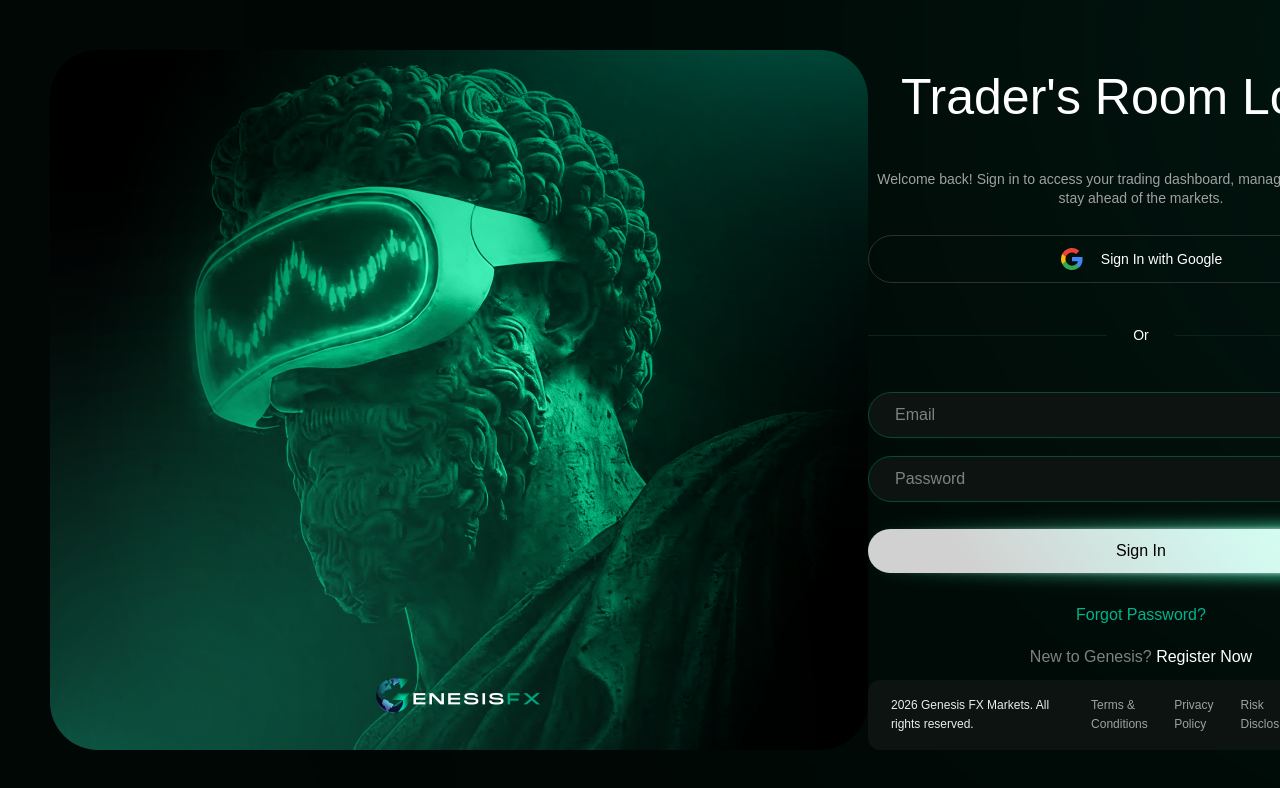
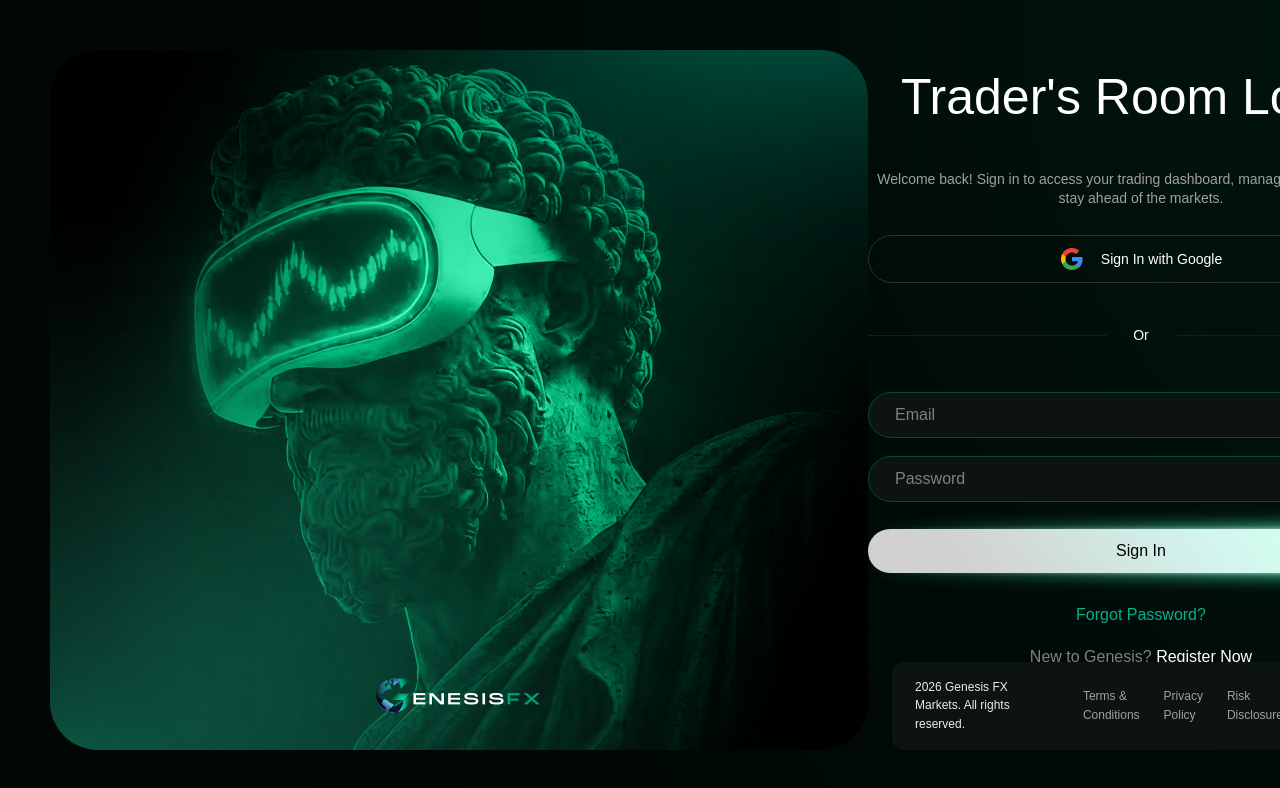
Before and after one commit to Mdx2025/GenesisFxDashboardMDX, a React (Vite) app: page / in a window 1280 px wide. Shown: the top 788 px of the page. Built offline with nearby package versions, Linux system fonts and the light colour scheme; a web font is replaced by a local one.

Commit message:
style: add matching horizontal padding to footer wrapper

```diff
--- a/src/pages/LoginPage.tsx
+++ b/src/pages/LoginPage.tsx
@@ -161,7 +161,7 @@ export default function LoginPage() {
           </div>
 
           {/* Footer */}
-          <div className="w-full absolute bottom-0">
+          <div className="w-full absolute bottom-0 px-[1.5rem]">
             <div className="bg-[#0c1311] rounded-[0.75rem] px-[1.4375rem] py-[1rem] flex items-center gap-[2.5rem]">
               <span className="text-[#ececec] text-[0.75rem] leading-[1.175rem]">
                 2026 Genesis FX Markets. All rights reserved.
```
Also changed, not shown: 5 other files (tests, documents, lock files or other folders).
